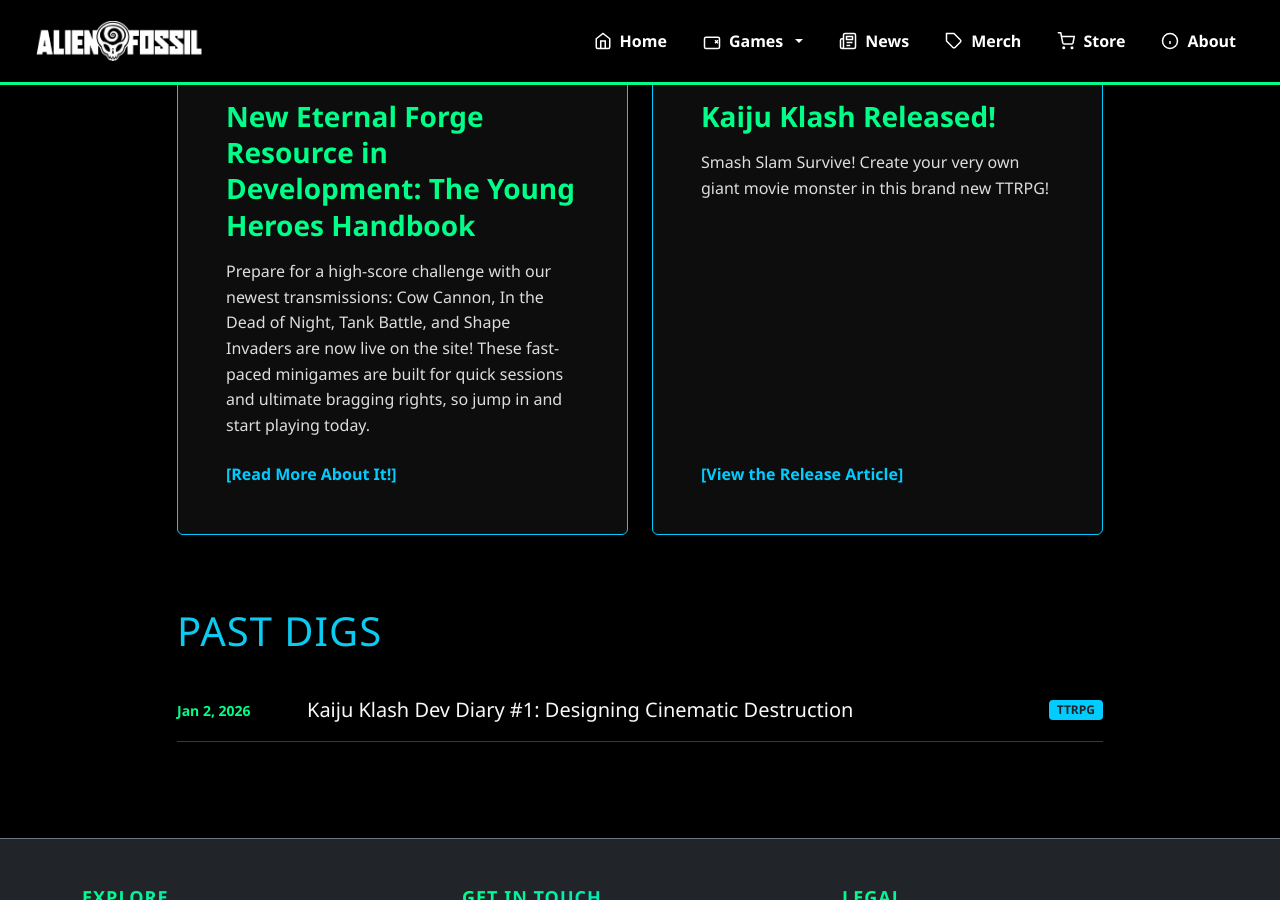
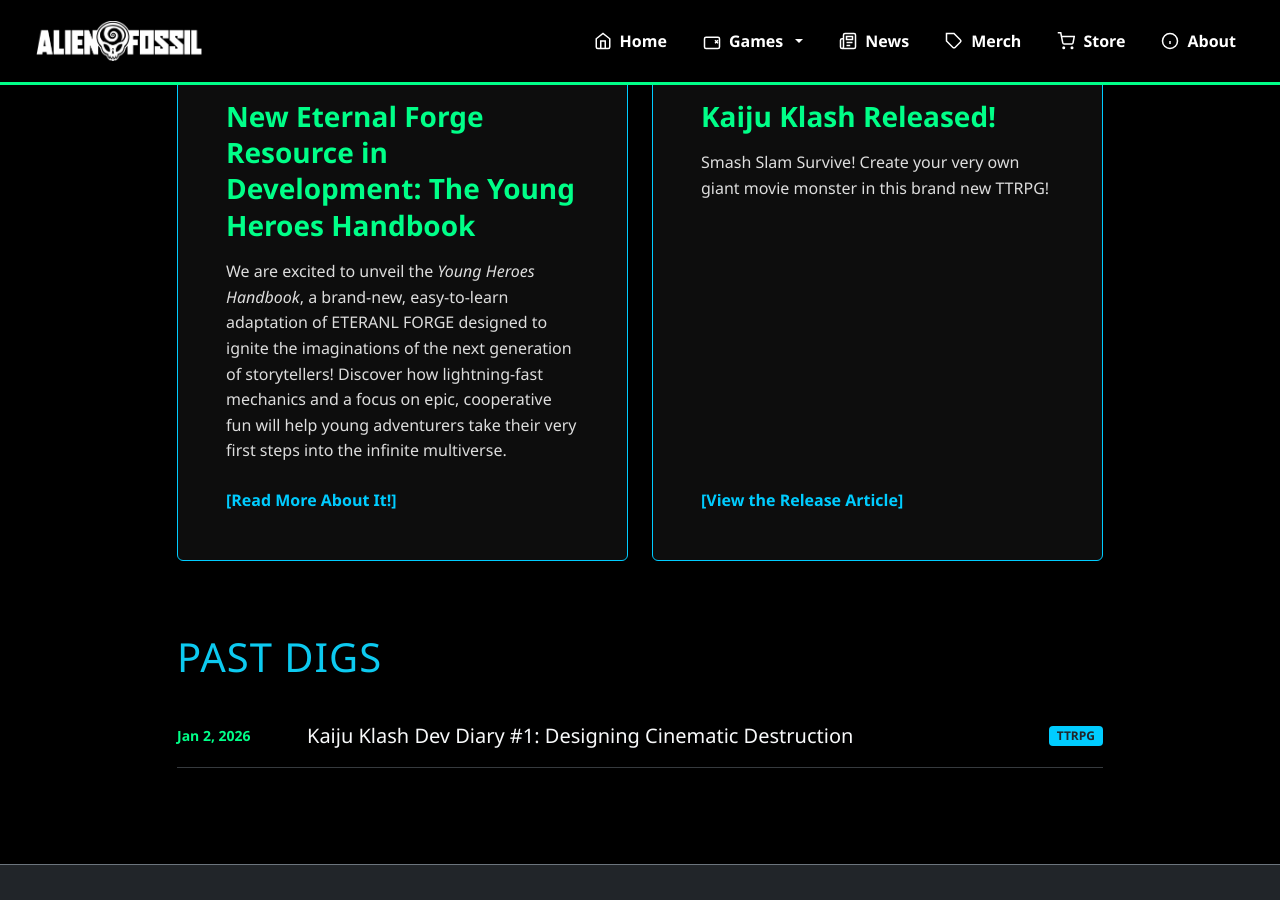
Before and after one commit to alienfossilartgames/alienfossilartgames.github.io, a Jekyll site: the page built from news.html, in a window 1280 px wide and 900 px high, scrolled down 590 px. Built offline with Jekyll 4.4.1, drawn with Linux system fonts in a browser that asks for light colours.

Commit message:
Update news.html

```diff
--- a/news.html
+++ b/news.html
@@ -26,7 +26,7 @@ title: Alien Fossil - News & Updates
                         </h2>
 
                         <p class="mb-4 flex-grow-1" style="color: #ddd; font-size: 16px; line-height: 1.6;">
-                            Prepare for a high-score challenge with our newest transmissions: Cow Cannon, In the Dead of Night, Tank Battle, and Shape Invaders are now live on the site! These fast-paced minigames are built for quick sessions and ultimate bragging rights, so jump in and start playing today.
+                            We are excited to unveil the <i>Young Heroes Handbook</i>, a brand-new, easy-to-learn adaptation of ETERANL FORGE designed to ignite the imaginations of the next generation of storytellers! Discover how lightning-fast mechanics and a focus on epic, cooperative fun will help young adventurers take their very first steps into the infinite multiverse.
                         </p>
 
                         <a href="https:YoungHeroes_04032026.html" class="text-decoration-none fw-bold mt-auto" style="color: #00ccff;">
```
